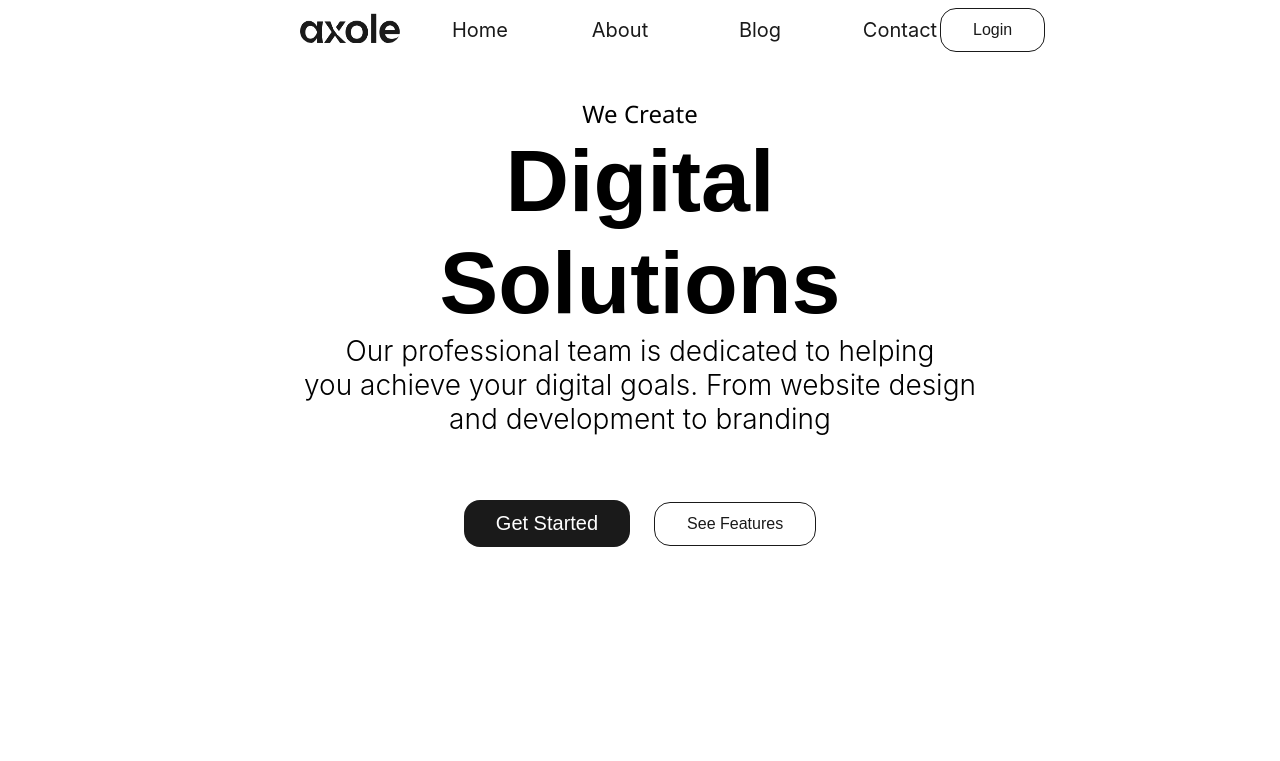
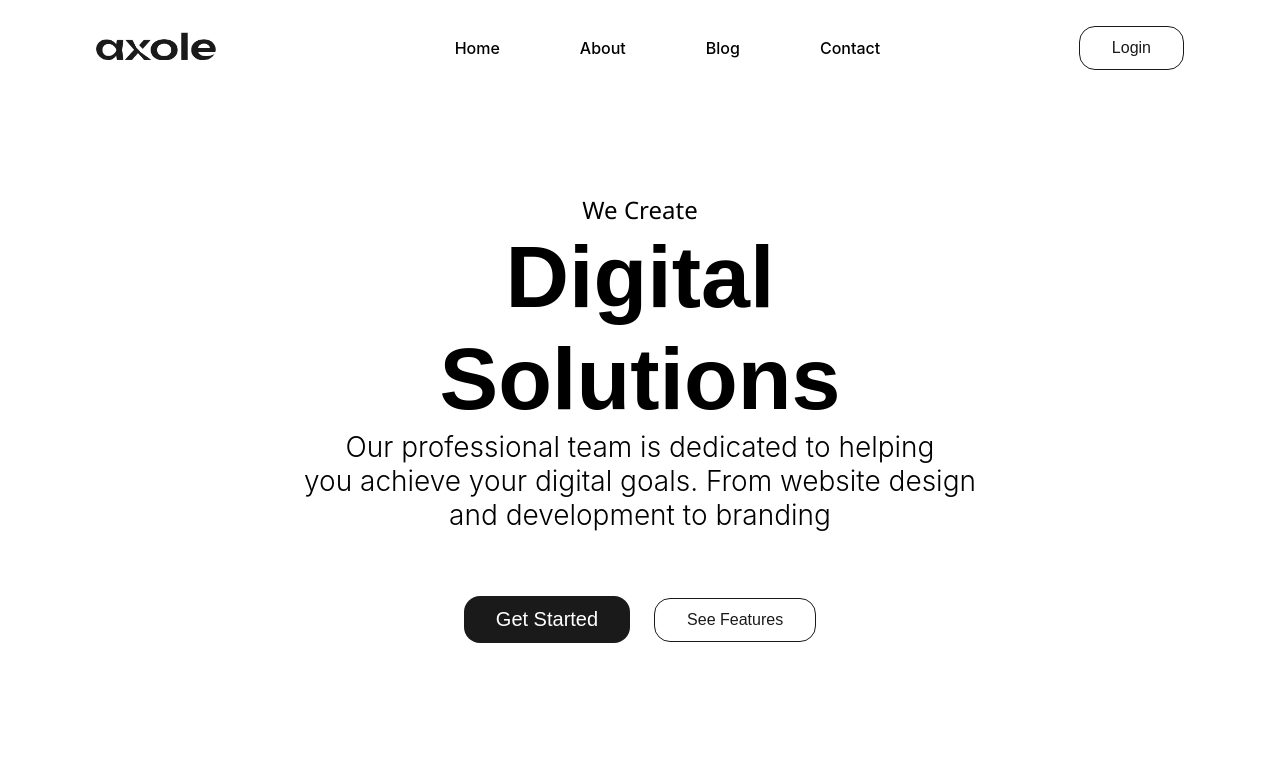
Before and after one commit to AlphasCreative-com/AlphasWebsite, a React (Create React App) app: page / in a window 1280 px wide. Shown: the top 761 px of the page. Built offline with nearby package versions, Linux system fonts and the light colour scheme; a web font is replaced by a local one.

Commit message:
nav bar changes

```diff
--- a/src/components/Navbar/Navbar.css
+++ b/src/components/Navbar/Navbar.css
@@ -1,61 +1,27 @@
-
-
-.content {
-    display: flex;
-    justify-content: space-between;
-    padding: 10px 300px 10px 300px ;
-    align-items: center;
-    height: 60px;
-    position: fixed;
-    width: 100%;
-    box-sizing: border-box;
-    background-color: white;
+.navbar {
+  display: flex;
+  height: 6rem;
+  justify-content: space-between;
+  align-items: center;
+  padding: 0 6rem 0 6rem;
 }
 
-.Logo img{
-    width: 100px;
-    height: 30px;
+.navbar-logo img {
+  width: 120px;
 }
 
-
-.Items ul{
-    display: flex;
-    gap: 60px;
-    font-size: 20px;
-    list-style-type: none;
-    height: 50px;
-
-    justify-content: space-between;
-    margin: 0;
-
-
+.navbar-links {
+  display: flex;
+  gap: 5rem;
 }
 
-
-
-.Items ul li a {
-    text-decoration: none;
-    color: var(--Maincolor);
-    margin: auto;
-
-
+.navbar-links li {
+  display: flex;
+  gap: 5rem;
 }
 
-
-.Items ul li{
-    width: 80px;
-    margin: auto;
+.navbar-links li a {
+  color: #000;
+  font-weight: 500;
+  text-decoration: none;
 }
-
-
-
-.Items ul li a:hover{
-    font-size: 20px;
-    color: var(--Secondarycolor);
-
-    font-weight: 500;
-}
-
-.login{
-    width: 200px;
-}
--- a/src/components/Navbar/Navbar.jsx
+++ b/src/components/Navbar/Navbar.jsx
@@ -5,19 +5,29 @@ import "./Navbar.css";
 
 function Navbar() {
   return (
-    <div className='content'>
-        <div className='Logo'><img src={image} alt="" /></div>
-        <div className='Items'>
-            <ul>
-            <li><a href="#">Home</a></li>
-            <li><a href="#">About</a></li>
-            <li><a href="#">Blog</a></li>
-            <li><a href="#">Contact</a></li>
-            </ul>
-        </div>
-        <div className='login'>
-            <Sbutton text={"Login"}/>
-        </div>
+    <div className="navbar">
+      <div className="navbar-logo">
+        <img src={image} alt="" />
+      </div>
+
+      <ul className="navbar-links">
+        <li>
+          <a href="/">Home</a>
+        </li>
+        <li>
+          <a href="/about">About</a>
+        </li>
+        <li>
+          <a href="/blog">Blog</a>
+        </li>
+        <li>
+          <a href="/contact">Contact</a>
+        </li>
+      </ul>
+
+      <div className="navbar-btn">
+        <Sbutton text="Login" />
+      </div>
     </div>
   )
 }
```
